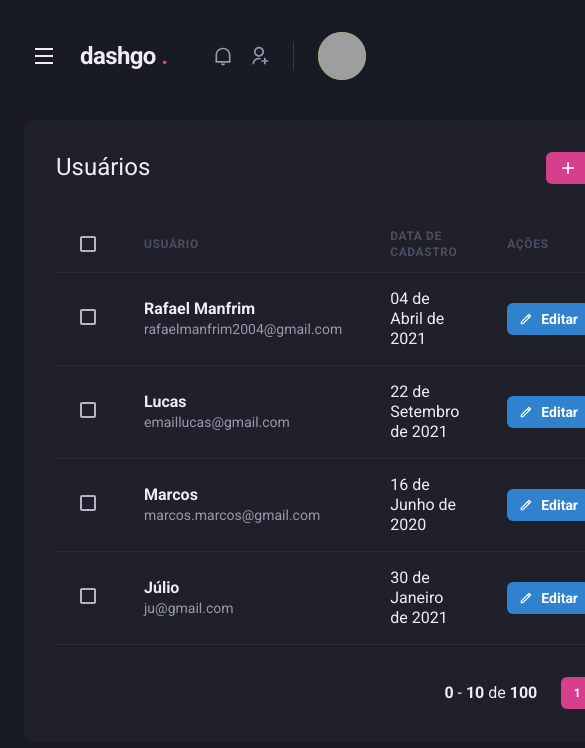
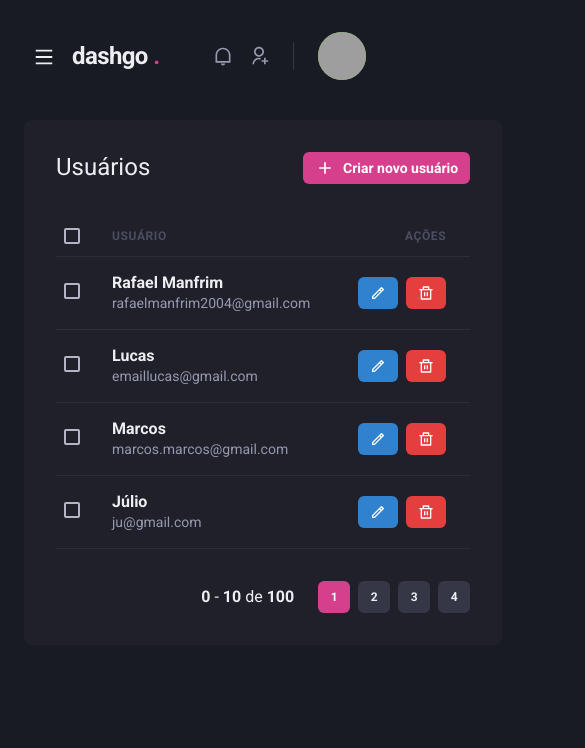
Before and after one commit to RafaelManfrim/Ignite-React-dashgo., a Next.js app: page /users in a window 390 px wide. Shown: the top 748 px of the page, 585 px wide, since content can reach past the window. Built offline with nearby package versions, Linux system fonts and the light colour scheme; grey boxes are pictures that could not be loaded.

Commit message:
adicionando mais responsividade

```diff
--- a/src/components/Template/Header/index.tsx
+++ b/src/components/Template/Header/index.tsx
@@ -16,7 +16,7 @@ export function Header() {
     return (
         <Flex as="header" w="100%" maxWidth="1480px" h="20" mx="auto" mt="4" px="6" align="center">
             { !isWideVersion && (
-                <IconButton aria-label="Abrir menu" icon={<Icon as={RiMenuLine} />} fontSize="24" variant="unstyled" mt="2" mr="4" onClick={onOpen}/>
+                <IconButton aria-label="Abrir menu" icon={<Icon as={RiMenuLine} />} fontSize={["22", "24" ]} variant="unstyled" mt="2" mr="2" onClick={onOpen}/>
             )}
             <Logo />
             {isWideVersion && (<SearchBox />)}
--- a/src/pages/users/index.tsx
+++ b/src/pages/users/index.tsx
@@ -1,9 +1,14 @@
-import { Box, Flex, Text, Heading, Button, Icon, Table, Thead, Tr, Th, Checkbox, Tbody, Td, HStack } from '@chakra-ui/react'
+import { Box, Flex, Text, Heading, Button, Icon, Table, Thead, Tr, Th, Checkbox, Tbody, Td, HStack, useBreakpointValue } from '@chakra-ui/react'
 import { Base } from '../../components/Template/Base'
 import { RiAddLine, RiDeleteBinLine, RiPencilLine } from 'react-icons/ri'
 import { Pagination } from '../../components/Table/Pagination'
 
 export default function UserList() {
+    const isWideVersion = useBreakpointValue({
+        base: false,
+        lg: true
+    })
+
     return (
         <Base>
             <Box flex="1" borderRadius="8px" bg="gray.800" p="8">
@@ -14,17 +19,17 @@ export default function UserList() {
                 <Table colorScheme="whiteAlpha">
                     <Thead>
                         <Tr>
-                            <Th px="6" color="gray.300" w="8">
+                            <Th px={["2", "4"]} color="gray.300" w={3}>
                                 <Checkbox colorScheme="pink"/>
                             </Th>
                             <Th>Usuário</Th>
-                            <Th>Data de cadastro</Th>
-                            <Th w="32">Ações</Th>
+                            {isWideVersion && <Th>Data de cadastro</Th>}
+                            <Th w="12" textAlign="right">Ações</Th>
                         </Tr>
                     </Thead>
                     <Tbody>
                         <Tr>
-                            <Td px="6">
+                            <Td px={["2", "4"]}>
                                 <Checkbox colorScheme="pink"/>
                             </Td>
                             <Td>
@@ -33,14 +38,14 @@ export default function UserList() {
                                     <Text fontSize="sm" color="gray.300">rafaelmanfrim2004@gmail.com</Text>
                                 </Box>
                             </Td>
-                            <Td>04 de Abril de 2021</Td>
+                            {isWideVersion && <Td fontSize={["sm", "sm", "md"]}>04 de Abril de 2021</Td>}
                             <Td>
-                                <HStack>
-                                    <Button size="sm" colorScheme="blue" leftIcon={<Icon as={RiPencilLine}></Icon>}>
-                                        Editar
+                                <HStack justify="end">
+                                    <Button size="sm" colorScheme="blue">
+                                        <Icon as={RiPencilLine} fontSize="16" />
                                     </Button>
-                                    <Button size="sm" colorScheme="red" leftIcon={<Icon as={RiDeleteBinLine}></Icon>}>
-                                        Deletar
+                                    <Button size="sm" colorScheme="red">
+                                        <Icon as={RiDeleteBinLine} fontSize="16" />
                                     </Button>
                                 </HStack>
                             </Td>
@@ -48,7 +53,7 @@ export default function UserList() {
                         {/* { Mais usuários } */}
 
                         <Tr>
-                            <Td px="6">
+                            <Td px={["2", "4"]}>
                                 <Checkbox colorScheme="pink"/>
                             </Td>
                             <Td>
@@ -57,20 +62,20 @@ export default function UserList() {
                                     <Text fontSize="sm" color="gray.300">emaillucas@gmail.com</Text>
                                 </Box>
                             </Td>
-                            <Td>22 de Setembro de 2021</Td>
+                            {isWideVersion && <Td fontSize={["sm", "sm", "md"]}>22 de Setembro de 2021</Td>}
                             <Td>
-                                <HStack>
-                                    <Button size="sm" colorScheme="blue" leftIcon={<Icon as={RiPencilLine}></Icon>}>
-                                        Editar
+                                <HStack justify="end">
+                                    <Button size="sm" colorScheme="blue">
+                                        <Icon as={RiPencilLine} fontSize="16" />
                                     </Button>
-                                    <Button size="sm" colorScheme="red" leftIcon={<Icon as={RiDeleteBinLine}></Icon>}>
-                                        Deletar
+                                    <Button size="sm" colorScheme="red">
+                                        <Icon as={RiDeleteBinLine} fontSize="16" />
                                     </Button>
                                 </HStack>
                             </Td>
                         </Tr>
                         <Tr>
-                            <Td px="6">
+                            <Td px={["2", "4"]}>
                                 <Checkbox colorScheme="pink"/>
                             </Td>
                             <Td>
@@ -79,20 +84,20 @@ export default function UserList() {
                                     <Text fontSize="sm" color="gray.300">marcos.marcos@gmail.com</Text>
                                 </Box>
                             </Td>
-                            <Td>16 de Junho de 2020</Td>
+                            {isWideVersion && <Td fontSize={["sm", "sm", "md"]}>16 de Junho de 2020</Td>}
                             <Td>
-                                <HStack>
-                                    <Button size="sm" colorScheme="blue" leftIcon={<Icon as={RiPencilLine}></Icon>}>
-                                        Editar
+                                <HStack justify="end">
+                                    <Button size="sm" colorScheme="blue">
+                                        <Icon as={RiPencilLine} fontSize="16" />
                                     </Button>
-                                    <Button size="sm" colorScheme="red" leftIcon={<Icon as={RiDeleteBinLine}></Icon>}>
-                                        Deletar
+                                    <Button size="sm" colorScheme="red">
+                                        <Icon as={RiDeleteBinLine} fontSize="16" />
                                     </Button>
                                 </HStack>
                             </Td>
                         </Tr>
                         <Tr>
-                            <Td px="6">
+                            <Td px={["2", "4"]}>
                                 <Checkbox colorScheme="pink"/>
                             </Td>
                             <Td>
@@ -101,14 +106,14 @@ export default function UserList() {
                                     <Text fontSize="sm" color="gray.300">ju@gmail.com</Text>
                                 </Box>
                             </Td>
-                            <Td>30 de Janeiro de 2021</Td>
+                            {isWideVersion && <Td fontSize={["sm", "sm", "md"]}>30 de Janeiro de 2021</Td>}
                             <Td>
-                                <HStack>
-                                    <Button size="sm" colorScheme="blue" leftIcon={<Icon as={RiPencilLine}></Icon>}>
-                                        Editar
+                                <HStack justify="end">
+                                    <Button size="sm" colorScheme="blue">
+                                        <Icon as={RiPencilLine} fontSize="16" />
                                     </Button>
-                                    <Button size="sm" colorScheme="red" leftIcon={<Icon as={RiDeleteBinLine}></Icon>}>
-                                        Deletar
+                                    <Button size="sm" colorScheme="red">
+                                        <Icon as={RiDeleteBinLine} fontSize="16" />
                                     </Button>
                                 </HStack>
                             </Td>
```
Also changed, not shown: src/pages/dashboard.tsx (+10 -9 lines).
